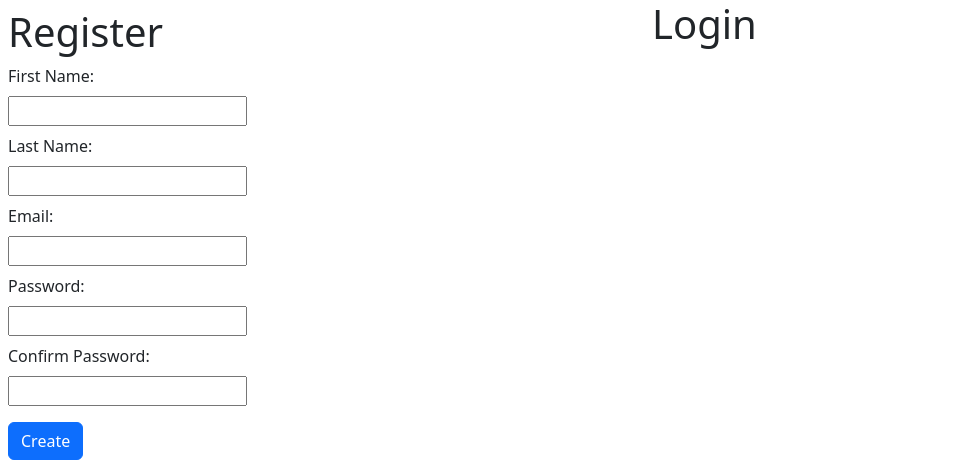
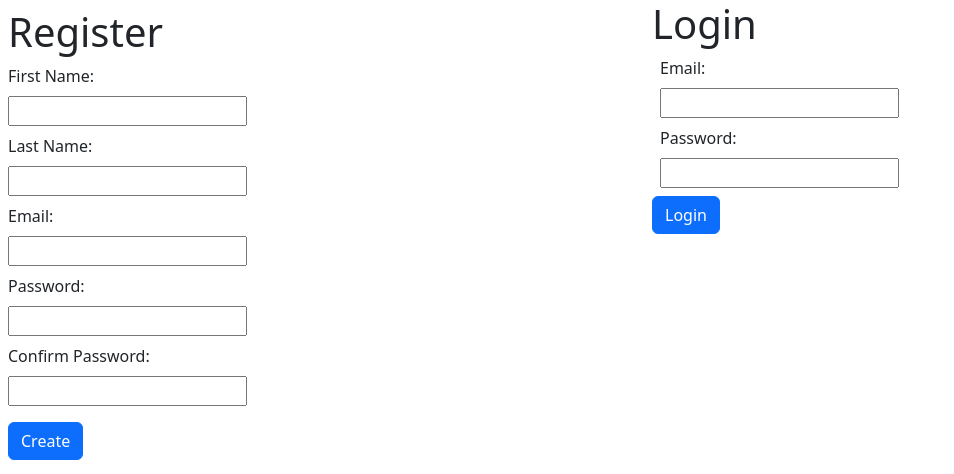
Before and after one commit to chonger878/flask-practice-blog, a Flask app: page / in a window 1280 px wide. Shown: the top 474 px of the page, without its empty margins (0-954 px from the left). Run offline with Flask 3, Linux system fonts and the light colour scheme.

Commit message:
Completed login portion for home.html

```diff
--- a/flask_app/templates/home.html
+++ b/flask_app/templates/home.html
@@ -24,7 +24,7 @@
                     <input type="text" name="last_name" id="last_name">
                 </div>
                 <div class="form-group m-2">
-                    <label for="first_name">Email:</label>
+                    <label for="email">Email:</label>
                 </div>
                 <div class="form-group m-2">
                     <input type="email" name="email" id="email">
@@ -46,6 +46,19 @@
         </div>
         <div class="col">
             <h1>Login</h1>
+            <div class="form-group m-2">
+                <label for="email">Email:</label>
+            </div>
+            <div class="form-group m-2">
+                <input type="email" name="email" id="email">
+            </div>
+            <div class="form-group m-2">
+                <label for="pwd">Password:</label>
+            </div>
+            <div class="form-group m-2">
+                <input type="text" name="pwd" id="pwd">
+            </div>
+            <button class="btn btn-primary">Login</button>
         </div>
     </div>
 </body>
```
